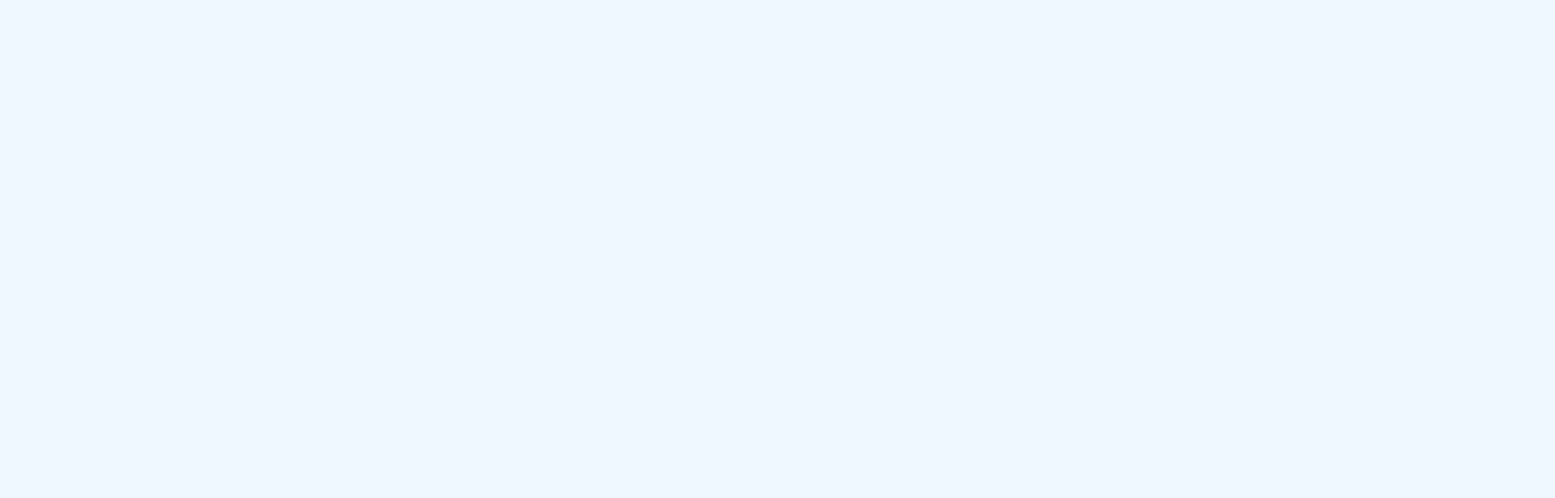
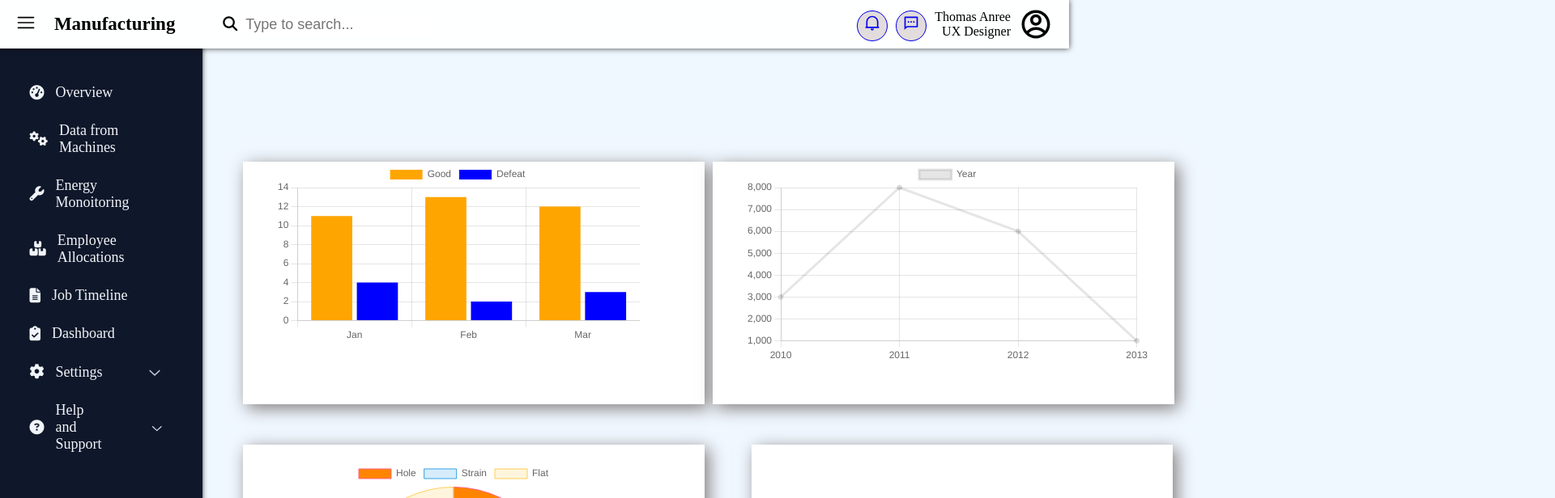
Before and after one commit to LansubTech2024/MES_Frontend, a React (Vite) app: page /dashboard in a window 1280 px wide. Before the commit this address had no page. Shown: the top 616 px of the page at 81% size, 1920 px wide, since content can reach past the window. Built offline with nearby package versions, Linux system fonts and the light colour scheme.

Commit message:
some changes in sidebar

```diff
--- a/src/App.jsx
+++ b/src/App.jsx
@@ -1,7 +1,6 @@
 import "./App.css";
-import './App.css';
 import Home from './Pages/Home/Home';
-import Production from "./Pages/Production/Production";
+import Dashboard from "./Pages/Dashboard/Dashboard";
 import Login from "./Login/Login";
 import Signup from "./Signup/Signup";
 import { BrowserRouter,Routes,Route } from "react-router-dom";
@@ -11,7 +10,7 @@ const App = () => {
     <BrowserRouter>
        <Routes>
         <Route path="/" element={<Home/>}/>
-        <Route path="/production" element={<Production/>}/>
+        <Route path="/dashboard" element={<Dashboard/>}/>
         <Route path="/login" element={<Login/>}/>
         <Route path="/signup" element={<Signup/>}/>
        </Routes>
--- a/src/Components/SideBar/Sidebar.jsx
+++ b/src/Components/SideBar/Sidebar.jsx
@@ -30,37 +30,27 @@ const Sidebar = () => {
             </li>
             <li>
               <Link href="#">
-              <i className="fa-solid fa-gears"></i>Production
+              <i className="fa-solid fa-gears"></i>Data from Machines
               </Link>
             </li>
             <li>
               <Link href="#">
-              <i className="fa-solid fa-wrench"></i>Maintenance
+              <i className="fa-solid fa-wrench"></i>Energy Monoitoring
               </Link>
             </li>
             <li>
               <Link href="#">
-                <i className="fa-solid fa-boxes"></i>Inventory
+                <i className="fa-solid fa-boxes"></i>Employee Allocations
               </Link>
             </li>
             <li>
               <Link href="#">
-                <i className="fa-solid fa-file-lines"></i>Reports
+                <i className="fa-solid fa-file-lines"></i>Job Timeline
               </Link>
             </li>
             <li>
-              <Link href="#">
-                <i className="fa-solid fa-clipboard-check"></i>Quality Control
-              </Link>
-            </li>
-            <li>
-              <Link href="#">
-                <i className="fa-solid fa-truck"></i>Supply Chain
-              </Link>
-            </li>
-            <li>
-              <Link href="#">
-                <i className="fa-solid fa-bolt"></i>Energy Consumption
+              <Link to='/dashboard'>
+                <i className="fa-solid fa-clipboard-check"></i>Dashboard
               </Link>
             </li>
             <li>
```
Also changed, not shown: src/Pages/Dashboard/Dashboard.jsx (renamed from src/Pages/Production/Production.jsx, +7 -7 lines), src/Pages/Dashboard/Dashboard.css (renamed from src/Pages/Production/Production.css).
